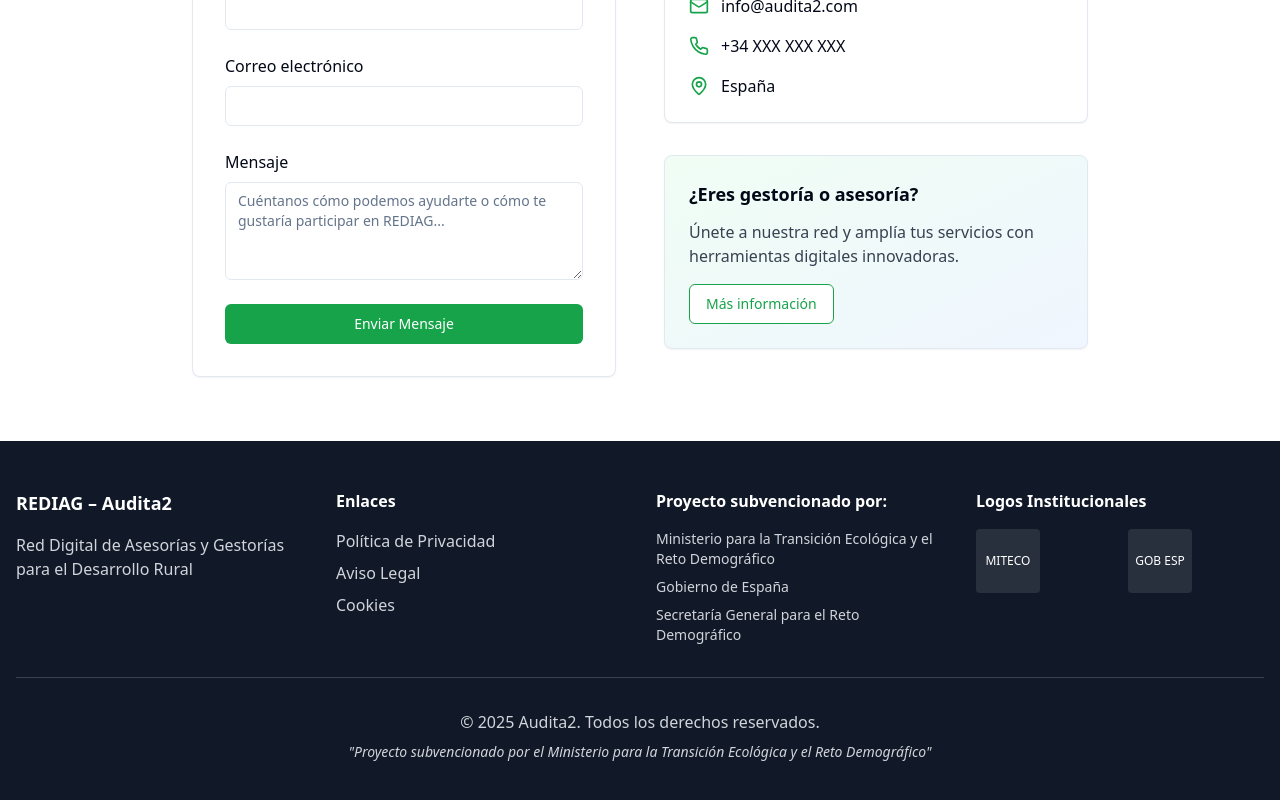
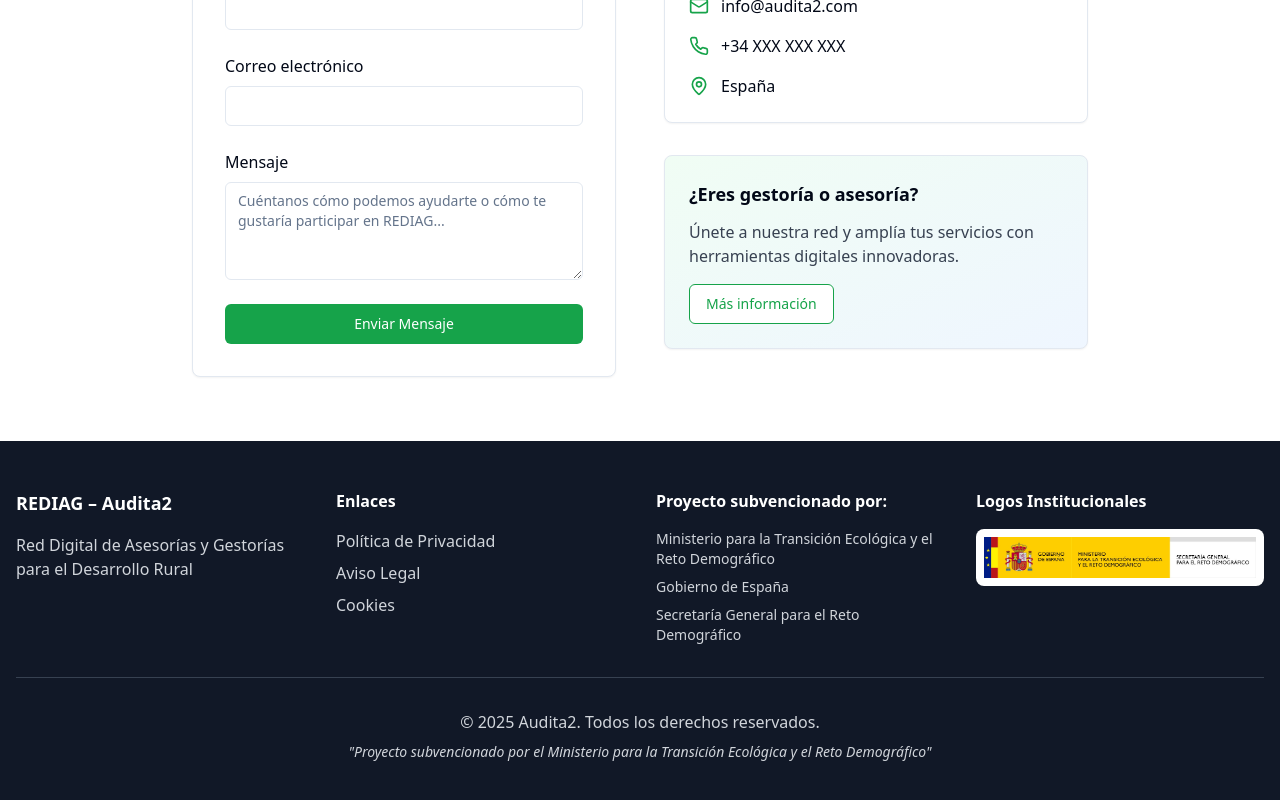
Before and after one commit to eorono/rural-digital-revive, a React (Vite) app: page / in a window 1280 px wide. Shown: the part 3391-4191 px from the top of the page. Built offline with nearby package versions, Linux system fonts and the light colour scheme.

Commit message:
Add footer content
Add the provided image to the footer, aligned to the bottom right.

```diff
--- a/src/pages/Index.tsx
+++ b/src/pages/Index.tsx
@@ -1,4 +1,3 @@
-
 import { Button } from "@/components/ui/button";
 import { Card, CardContent } from "@/components/ui/card";
 import { Input } from "@/components/ui/input";
@@ -403,13 +402,12 @@ const Index = () => {
             </div>
             <div>
               <h4 className="font-semibold mb-4">Logos Institucionales</h4>
-              <div className="grid grid-cols-2 gap-4">
-                <div className="w-16 h-16 bg-white/10 rounded flex items-center justify-center text-xs text-center">
-                  MITECO
-                </div>
-                <div className="w-16 h-16 bg-white/10 rounded flex items-center justify-center text-xs text-center">
-                  GOB ESP
-                </div>
+              <div className="bg-white rounded-lg p-2">
+                <img
+                  src="/lovable-uploads/b18d4a69-5916-424e-881e-ab8a51fb5b7d.png"
+                  alt="Gobierno de España - Ministerio para la Transición Ecológica y el Reto Demográfico - Secretaría General para el Reto Demográfico"
+                  className="w-full h-auto"
+                />
               </div>
             </div>
           </div>
```
Also changed, not shown: public/lovable-uploads/b18d4a69-5916-424e-881e-ab8a51fb5b7d.png (added).
